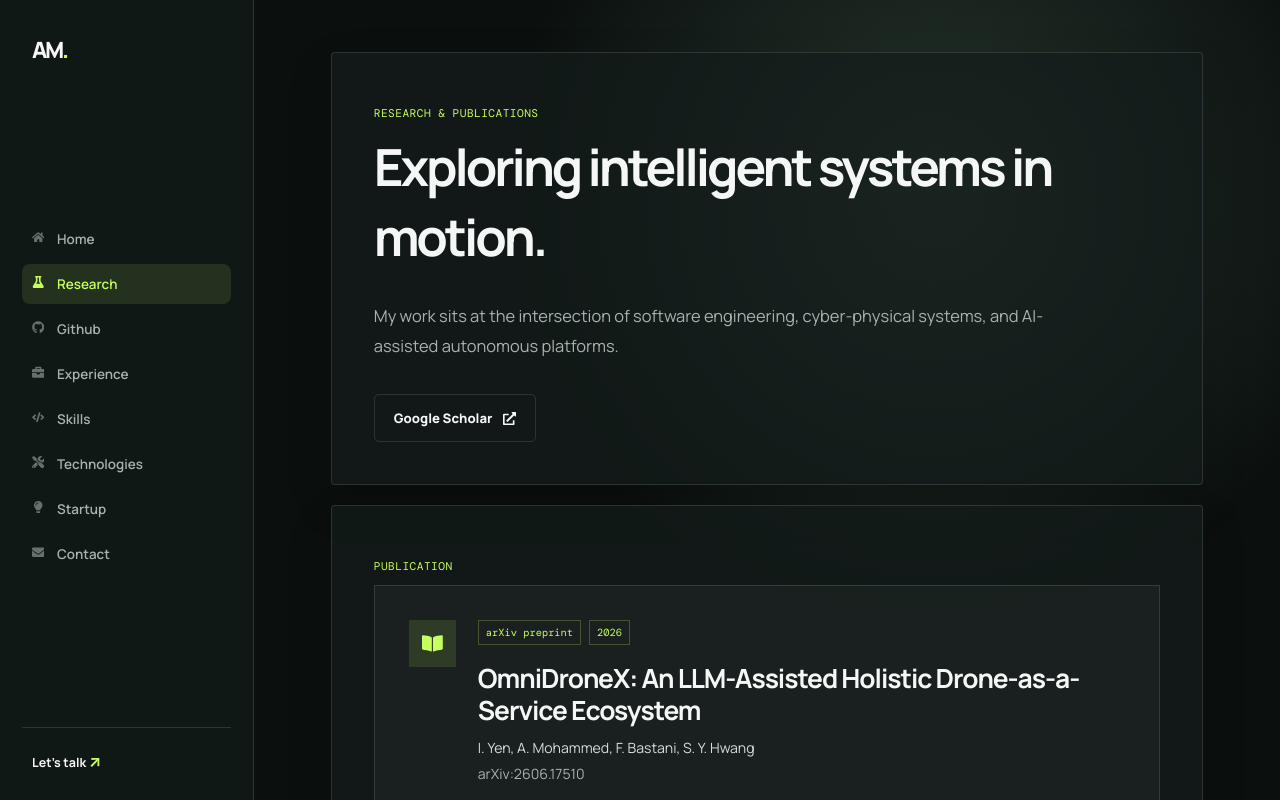
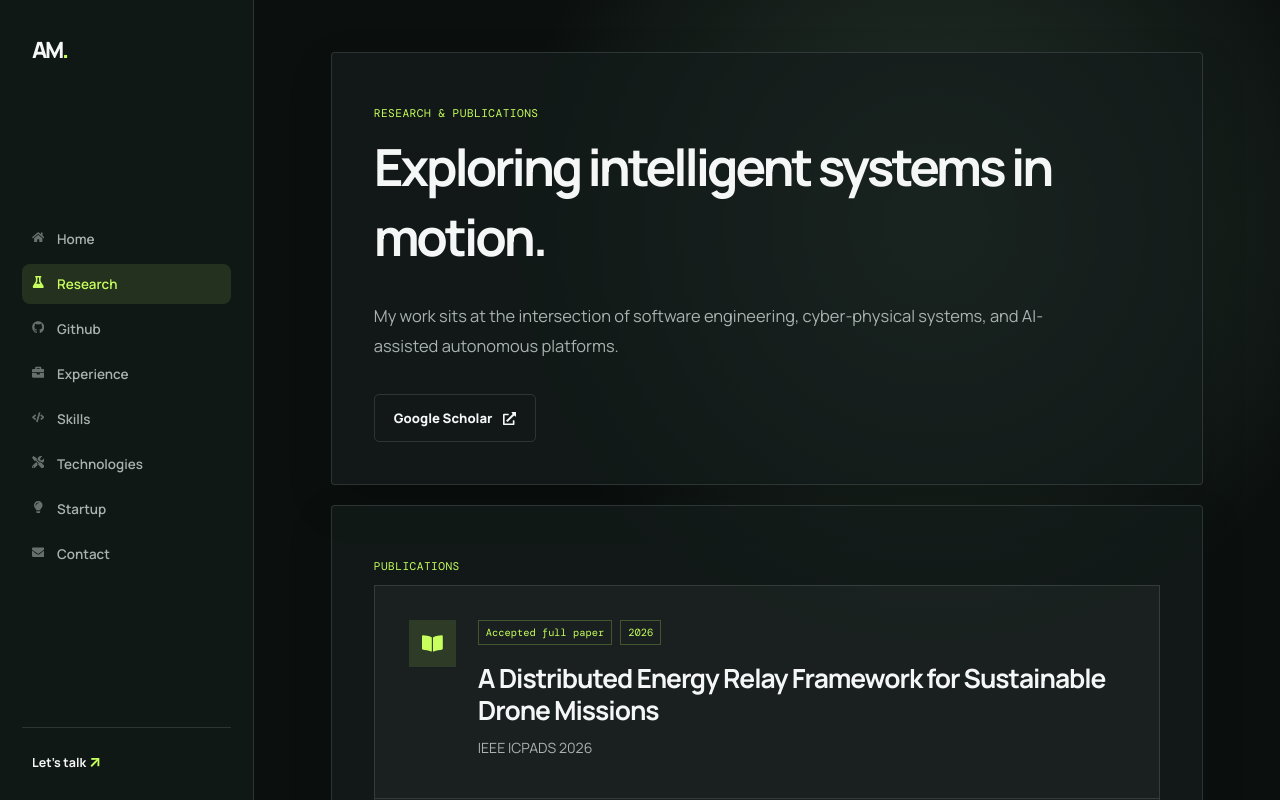
Before and after one commit to ak55m/my-profile, a React (Create React App) app: page / in a window 1280 px wide. Both pictures are taken after a click on the button "Research". Shown: the top 800 px of the page. Built offline with nearby package versions, Linux system fonts and the light colour scheme.

Commit message:
Add ICPADS drone energy publication

```diff
--- a/src/Research.js
+++ b/src/Research.js
@@ -37,7 +37,15 @@ const Research = () => (
     </section>
 
     <section className="section-container">
-      <p className="section-kicker">Publication</p>
+      <p className="section-kicker">Publications</p>
+      <article className="publication-card">
+        <div className="publication-mark"><FaBookOpen /></div>
+        <div>
+          <div className="publication-meta"><span>Accepted full paper</span><span>2026</span></div>
+          <h3>A Distributed Energy Relay Framework for Sustainable Drone Missions</h3>
+          <p>IEEE ICPADS 2026</p>
+        </div>
+      </article>
       <article className="publication-card">
         <div className="publication-mark"><FaBookOpen /></div>
         <div>
```
Also changed, not shown: src/styles/portfolio.css.
